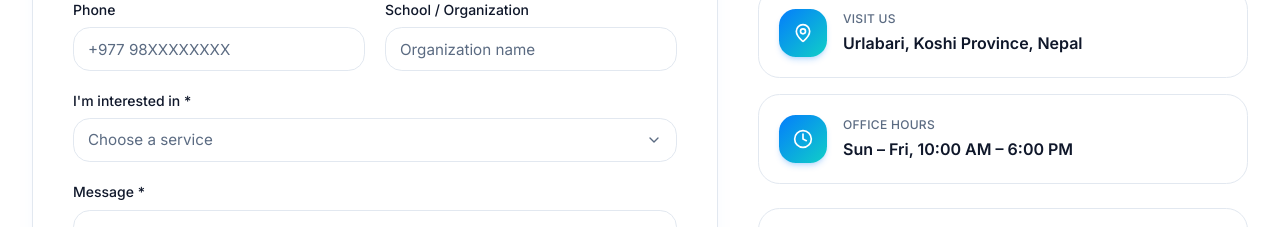
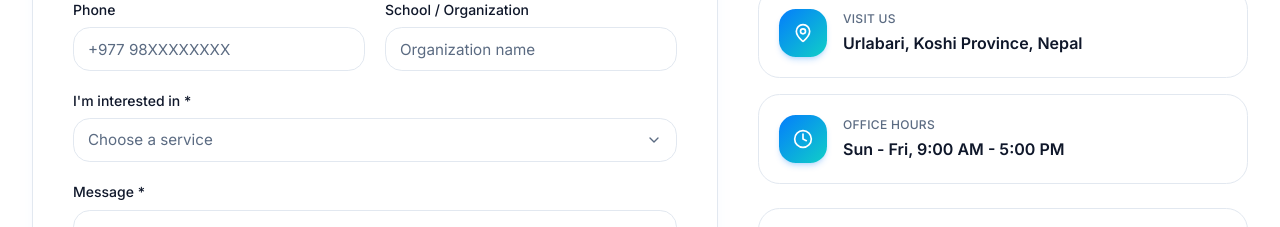
Before and after one commit to athenasoftwarelabs/main-website, a Next.js app: page /contact in a window 1280 px wide. Shown: the part 780-1007 px from the top of the page. Built offline with nearby package versions, Linux system fonts and the light colour scheme.

Commit message:
office hours changed

```diff
--- a/src/data/site.ts
+++ b/src/data/site.ts
@@ -11,7 +11,7 @@ export const siteConfig = {
     phone: "+977 9768643712",
     phoneHref: "tel:+9779768643712",
     address: "Urlabari, Koshi Province, Nepal",
-    hours: "Sun – Fri, 10:00 AM – 6:00 PM",
+    hours: "Sun - Fri, 9:00 AM - 5:00 PM",
     mapEmbed:
       "https://www.openstreetmap.org/export/embed.html?bbox=87.59%2C26.64%2C87.65%2C26.69&layer=mapnik&marker=26.6655%2C87.6200",
   },
```
